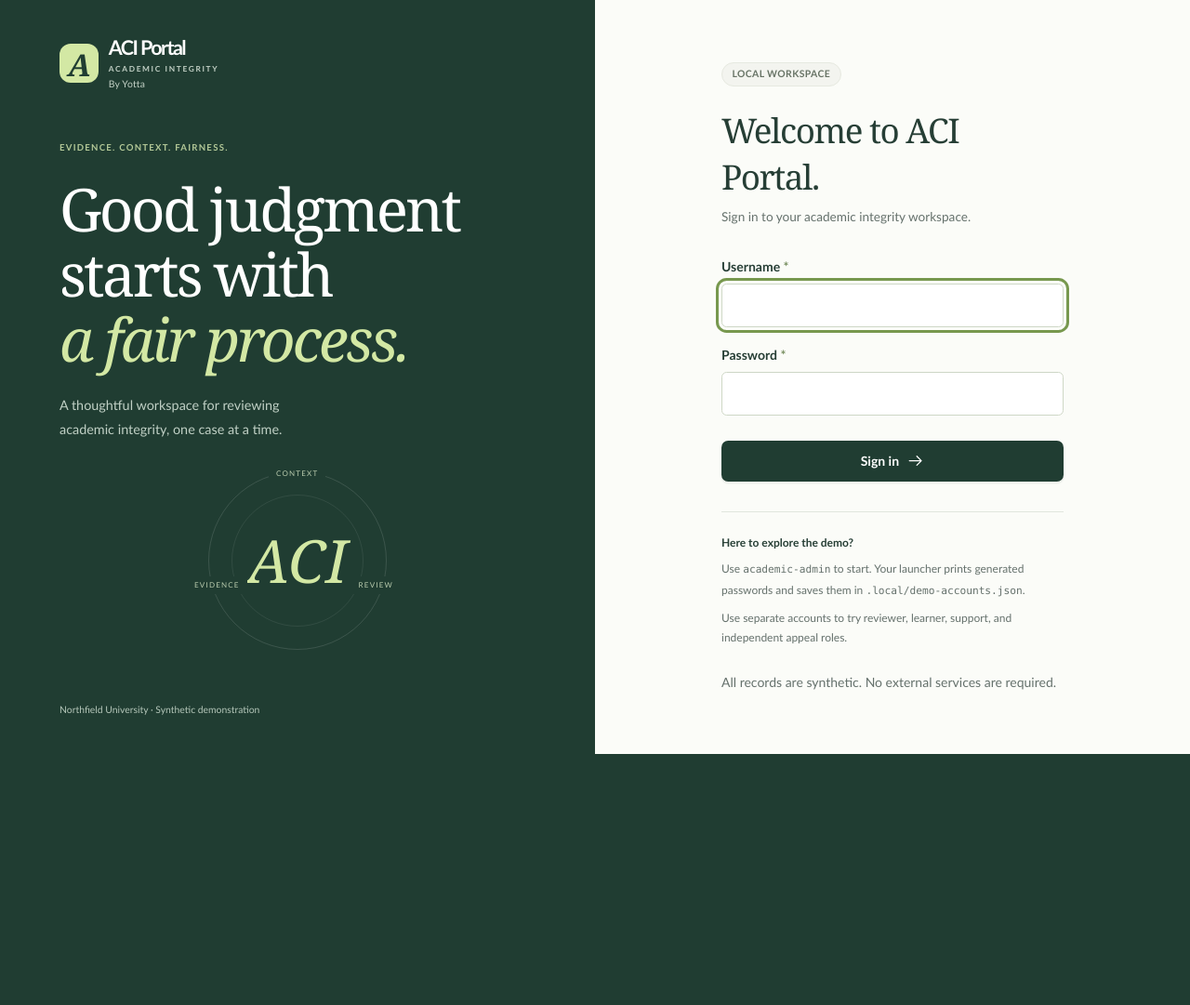
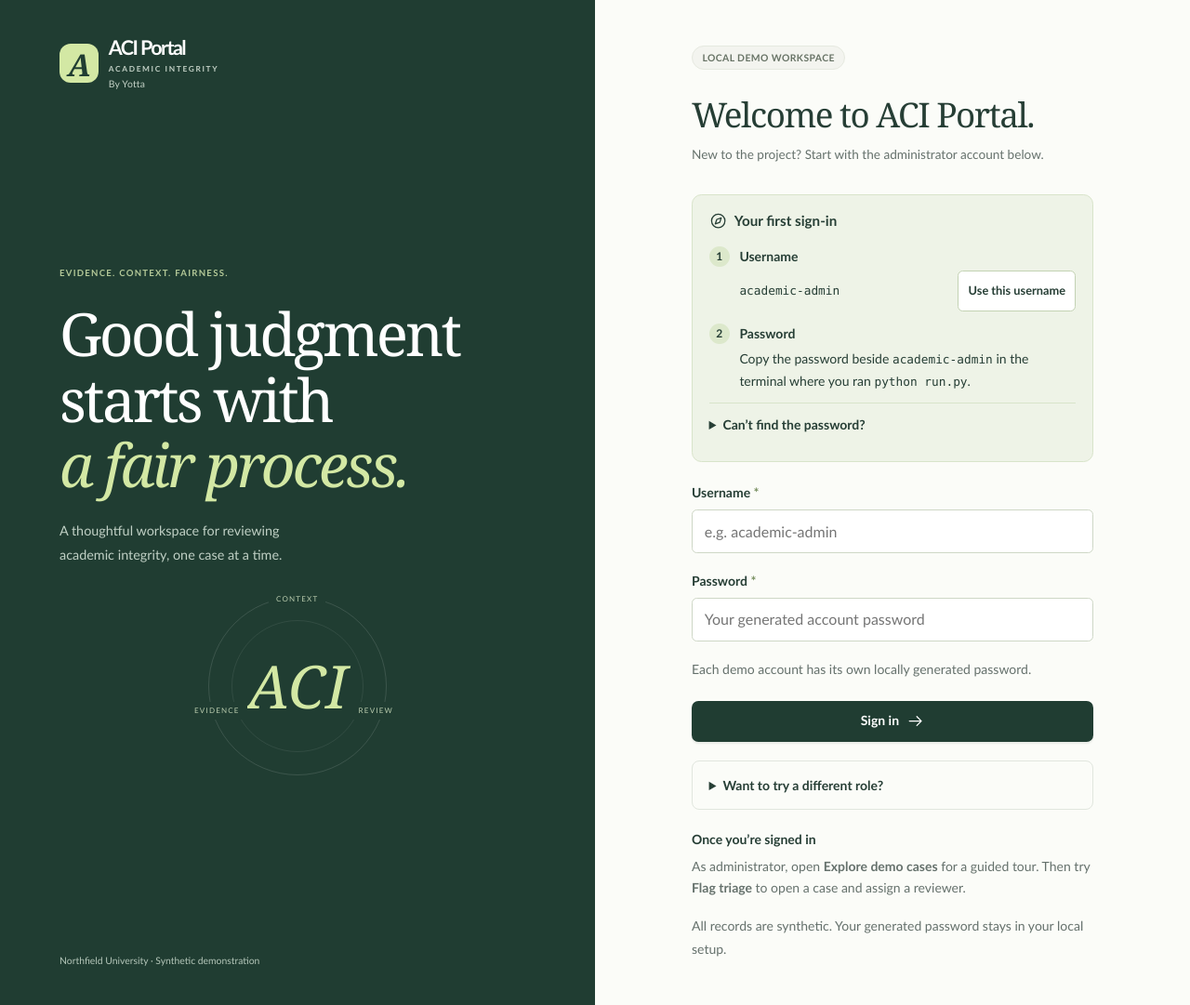
Before and after one commit to rahulsharma027/yottaflex-round-3-assignment, a Django app: page /login/ in a window 1280 px wide. Shown: the whole page at 93% size. Before the commit the page ends 811 px from the top, so only its background shows below. Run offline with Django 5.2, Linux system fonts and the light colour scheme.

Commit message:
feat: guide first-time reviewers through demo sign-in

```diff
--- a/config/urls.py
+++ b/config/urls.py
@@ -1,9 +1,11 @@
 from django.contrib.auth import views as auth_views
 from django.urls import path
 from integrity import views
+from integrity.forms import PortalLoginForm
 
 urlpatterns = [
-    path("login/", auth_views.LoginView.as_view(template_name="registration/login.html"), name="login"),
+    path("login/", auth_views.LoginView.as_view(template_name="registration/login.html", authentication_form=PortalLoginForm,
+          redirect_authenticated_user=True), name="login"),
     path("logout/", auth_views.LogoutView.as_view(), name="logout"),
     path("", views.case_list, name="cases"),
     path("cases/<str:pk>/", views.case_detail, name="case-detail"),
--- a/integrity/forms.py
+++ b/integrity/forms.py
@@ -1,5 +1,14 @@
 from django import forms
+from django.contrib.auth.forms import AuthenticationForm
 from .models import Assessment, EvidenceItem, Learner, Reviewer, Decision
+
+class PortalLoginForm(AuthenticationForm):
+    """Keep the first-run instructions visible before visitors focus a field."""
+    def __init__(self, *args, **kwargs):
+        super().__init__(*args, **kwargs)
+        self.fields["username"].widget.attrs.pop("autofocus", None)
+        self.fields["username"].widget.attrs["placeholder"] = "e.g. academic-admin"
+        self.fields["password"].widget.attrs["placeholder"] = "Your generated account password"
 
 class NamedChoice(forms.ModelChoiceField):
     def label_from_instance(self, obj):
--- a/static/app.css
+++ b/static/app.css
@@ -1533,7 +1533,7 @@ pre {
   background: #fbfcf8;
 }
 .login-form {
-  max-width: 23rem;
+  max-width: 27rem;
   width: 100%;
 }
 .login-form h2 {
@@ -1548,20 +1548,159 @@ pre {
 .login-form .button {
   margin-top: 0.5rem;
 }
-.login-help {
-  border-top: 1px solid var(--line);
-  margin: 2rem 0 1.5rem;
-  padding-top: 1.5rem;
+.sign-in-guide {
+  padding: 1.1rem;
+  margin-bottom: 1.4rem;
+  border: 1px solid #d8e4ca;
+  border-radius: 0.65rem;
+  background: #eef3e7;
+  font-size: 0.875rem;
+}
+.sign-in-guide-heading {
+  display: flex;
+  align-items: center;
+  gap: 0.5rem;
+}
+.sign-in-guide-heading h3 {
+  margin: 0;
+  font-size: 0.95rem;
+}
+.sign-in-steps {
+  counter-reset: sign-in-step;
+  list-style: none;
+  padding: 0;
+  margin: 1rem 0 0;
+}
+.sign-in-steps li {
+  counter-increment: sign-in-step;
+  display: grid;
+  grid-template-columns: 1.4rem minmax(0, 1fr);
+  gap: 0.65rem;
+  margin-bottom: 0.8rem;
+}
+.sign-in-steps li::before {
+  content: counter(sign-in-step);
+  display: grid;
+  place-items: center;
+  width: 1.4rem;
+  height: 1.4rem;
+  border-radius: 50%;
+  background: #dce8cb;
   font-size: 0.75rem;
-}
-.login-help p {
-  color: var(--muted);
-  line-height: 1.8;
-  margin: 0.5rem 0;
-}
-.login-help code {
-  font-size: 0.7rem;
+  font-weight: 700;
+}
+.sign-in-steps p {
+  margin: 0.3rem 0 0;
+  line-height: 1.65;
+}
+.demo-username-row {
+  display: flex;
+  flex-wrap: wrap;
+  align-items: center;
+  justify-content: space-between;
+  gap: 0.4rem;
+  margin-top: 0.3rem;
+}
+.sign-in-guide code,
+.demo-role-guide code {
+  font-size: 0.8rem;
   overflow-wrap: anywhere;
+}
+.demo-username-button {
+  min-height: 44px;
+  padding: 0.45rem 0.65rem;
+  border: 1px solid #c3d2b3;
+  border-radius: 0.35rem;
+  background: #fff;
+  color: var(--ink);
+  font-size: 0.8rem;
+  font-weight: 700;
+}
+.demo-username-button:hover {
+  background: #e1ebd5;
+}
+.demo-username-button[hidden] {
+  display: none;
+}
+.credential-help {
+  border-top: 1px solid #d8e4ca;
+}
+.credential-help summary {
+  padding: 0.7rem 0 0.3rem;
+  font-size: 0.875rem;
+}
+.credential-help-body {
+  padding-top: 0.6rem;
+}
+.credential-help-body p,
+.demo-role-guide-body > p {
+  font-size: 0.875rem;
+  line-height: 1.7;
+}
+.credential-help-body p:last-child {
+  margin-bottom: 0;
+}
+.credential-help-body pre {
+  padding: 0.75rem;
+  background: #fff;
+  white-space: pre-wrap;
+  overflow-wrap: anywhere;
+}
+.account-selection-hint {
+  font-size: 0.875rem;
+  color: var(--muted);
+  line-height: 1.6;
+}
+.demo-role-guide {
+  margin-top: 1.3rem;
+  border: 1px solid var(--line);
+  border-radius: 0.5rem;
+}
+.demo-role-guide summary {
+  font-size: 0.875rem;
+}
+.demo-role-guide-body {
+  padding: 0.5rem 1rem 1rem;
+}
+.demo-account {
+  padding: 1rem 0;
+  border-bottom: 1px solid var(--line);
+}
+.demo-account h3 {
+  margin-bottom: 0.3rem;
+  font-size: 0.875rem;
+}
+.demo-account p {
+  margin: 0.4rem 0 0.6rem;
+  color: var(--muted);
+  font-size: 0.875rem;
+}
+.extra-reviewers {
+  margin: 1rem 0 0;
+}
+.login-next-steps {
+  margin: 1.3rem 0 1rem;
+  font-size: 0.875rem;
+}
+.login-next-steps p {
+  margin: 0.4rem 0 0;
+  color: var(--muted);
+  line-height: 1.7;
+}
+/* Keep the sign-in guide close to the top on smaller screens. */
+.login-art {
+  min-height: auto;
+  padding: 1.5rem;
+}
+.login-statement {
+  padding: 1.3rem 0 0.5rem;
+}
+.login-statement h1,
+.login-statement > .eyebrow {
+  display: none;
+}
+.login-statement > p {
+  margin-bottom: 0.6rem;
 }
 .error-anon {
   margin: 5rem auto;
@@ -1715,6 +1854,13 @@ pre {
   .login-art {
     padding: 2.5rem 3rem;
     min-height: 100vh;
+  }
+  .login-statement {
+    padding: 3rem 0 1.5rem;
+  }
+  .login-statement h1,
+  .login-statement > .eyebrow {
+    display: block;
   }
   .login-panel {
     padding: 3rem;
--- a/static/app.js
+++ b/static/app.js
@@ -17,7 +17,7 @@ document.querySelectorAll('form[method="post"]').forEach((form) => {
     if (button) {
       button.disabled = true;
       button.dataset.originalText = button.textContent;
-      button.textContent = "Saving…";
+      button.textContent = form.dataset.pendingText || "Saving…";
       button.setAttribute("aria-busy", "true");
     }
   });
@@ -29,6 +29,24 @@ window.addEventListener("pageshow", () => {
     button.removeAttribute("aria-busy");
   });
 });
+// Username shortcuts still require the matching password and Django authentication.
+const usernameInput = document.getElementById("id_username");
+const passwordInput = document.getElementById("id_password");
+const accountStatus = document.getElementById("demo-account-status");
+if (usernameInput && passwordInput && accountStatus) {
+  document.querySelectorAll("[data-demo-username]").forEach((button) => {
+    button.hidden = false;
+    button.addEventListener("click", () => {
+      const username = button.dataset.demoUsername;
+      if (usernameInput.value !== username) passwordInput.value = "";
+      usernameInput.value = username;
+      usernameInput.dispatchEvent(new Event("input", { bubbles: true }));
+      accountStatus.textContent = `Username filled: ${username}. Enter this account’s generated password to sign in.`;
+      passwordInput.focus();
+    });
+  });
+}
+
 const errors = document.querySelector(".errorlist");
 if (errors) {
   const detail = errors.closest("details");
--- /dev/null
+++ b/templates/registration/demo_account.html
@@ -0,0 +1,8 @@
+<article class="demo-account">
+  <div>
+    <h3>{{ role_name }}</h3>
+    <code>{{ username }}</code>
+    <p>{{ description }}</p>
+  </div>
+  <button type="button" class="demo-username-button" data-demo-username="{{ username }}" aria-label="Use {{ username }} username" hidden>Use account</button>
+</article>
--- a/templates/registration/login.html
+++ b/templates/registration/login.html
@@ -1 +1,64 @@
-{% extends 'base.html' %}{% block auth_content %}<div class="login-art">{% include 'integrity/brand.html' with destination='login' %}<div class="login-statement"><span class="eyebrow">EVIDENCE. CONTEXT. FAIRNESS.</span><h1>Good judgment<br>starts with<br><em>a fair process.</em></h1><p>A thoughtful workspace for reviewing academic integrity, one case at a time.</p><div class="orbit" aria-hidden="true"><span>CONTEXT</span><span>EVIDENCE</span><span>REVIEW</span><b>ACI</b></div></div><small>Northfield University · Synthetic demonstration</small></div><div class="login-panel"><div class="login-form"><span class="pill neutral">LOCAL WORKSPACE</span><h2>Welcome to ACI Portal.</h2><p class="muted">Sign in to your academic integrity workspace.</p><form method="post">{% csrf_token %}{% include 'integrity/fields.html' %}{% if next %}<input type="hidden" name="next" value="{{ next }}">{% endif %}<button class="button primary full" type="submit">Sign in {% include 'integrity/icon.html' with name='arrow' %}</button></form><div class="login-help"><strong>Here to explore the demo?</strong><p>Use <code>academic-admin</code> to start. Your launcher prints generated passwords and saves them in <code>.local/demo-accounts.json</code>.</p><p>Use separate accounts to try reviewer, learner, support, and independent appeal roles.</p></div><span class="fine-print">All records are synthetic. No external services are required.</span></div></div>{% endblock %}
+{% extends 'base.html' %}
+{% block auth_content %}
+<div class="login-art">
+  {% include 'integrity/brand.html' with destination='login' %}
+  <div class="login-statement">
+    <span class="eyebrow">EVIDENCE. CONTEXT. FAIRNESS.</span>
+    <h1>Good judgment<br>starts with<br><em>a fair process.</em></h1>
+    <p>A thoughtful workspace for reviewing academic integrity, one case at a time.</p>
+    <div class="orbit" aria-hidden="true"><span>CONTEXT</span><span>EVIDENCE</span><span>REVIEW</span><b>ACI</b></div>
+  </div>
+  <small>Northfield University · Synthetic demonstration</small>
+</div>
+<div class="login-panel">
+  <div class="login-form">
+    <span class="pill neutral">LOCAL DEMO WORKSPACE</span>
+    <h2>Welcome to ACI Portal.</h2>
+    <p class="muted">New to the project? Start with the administrator account below.</p>
+    <section class="sign-in-guide" aria-labelledby="sign-in-guide-title">
+      <div class="sign-in-guide-heading">
+        {% include 'integrity/icon.html' with name='compass' %}
+        <h3 id="sign-in-guide-title">Your first sign-in</h3>
+      </div>
+      <ol class="sign-in-steps">
+        <li><div><strong>Username</strong><div class="demo-username-row"><code>academic-admin</code><button type="button" class="demo-username-button" data-demo-username="academic-admin" hidden>Use this username</button></div></div></li>
+        <li><div><strong>Password</strong><p>Copy the password beside <code>academic-admin</code> in the terminal where you ran <code>python run.py</code>.</p></div></li>
+      </ol>
+      <details class="credential-help">
+        <summary>Can’t find the password?</summary>
+        <div class="credential-help-body">
+          <p>Open <code>.local/demo-accounts.json</code> in the project folder. Find the <code>"academic-admin"</code> key and copy its value into the Password field.</p>
+          <p>You can also print your login details again with:</p>
+          <pre><code>python run.py --setup-only</code></pre>
+          <p>This preserves your existing data and passwords. If you chose a custom workspace directory, look for <code>demo-accounts.json</code> there.</p>
+        </div>
+      </details>
+    </section>
+    <form method="post" data-pending-text="Signing in…">
+      {% csrf_token %}
+      {% include 'integrity/fields.html' %}
+      {% if next %}<input type="hidden" name="next" value="{{ next }}">{% endif %}
+      <p id="demo-account-status" class="account-selection-hint" role="status">Each demo account has its own locally generated password.</p>
+      <button class="button primary full" type="submit">Sign in {% include 'integrity/icon.html' with name='arrow' %}</button>
+    </form>
+    <details class="demo-role-guide">
+      <summary>Want to try a different role?</summary>
+      <div class="demo-role-guide-body">
+        <p>Select a username, then use that account’s password from the terminal or credentials file.</p>
+        {% include 'registration/demo_account.html' with role_name='Original reviewer' username='reviewer' description='Review evidence and record decisions on cases assigned to Dr. Mira Sen.' %}
+        {% include 'registration/demo_account.html' with role_name='Independent appeal reviewer' username='appeal-reviewer' description='Give an assigned appeal an independent second look as Dr. Leena Rao.' %}
+        {% include 'registration/demo_account.html' with role_name='Learner' username='learner' description='View your own submissions, respond to a case, add evidence and submit an appeal.' %}
+        {% include 'registration/demo_account.html' with role_name='Support staff' username='support' description='Organize evidence and record learner notices.' %}
+        {% include 'registration/demo_account.html' with role_name='Platform administrator' username='platform-admin' description='Explore administrator controls and dataset validation.' %}
+        {% include 'registration/demo_account.html' with role_name='Second original reviewer' username='second-reviewer' description='Join reviews involving multiple reviewers as Prof. James Okafor.' %}
+        <p class="extra-reviewers">Additional reviewer accounts: <code>reviewer-theo</code>, <code>reviewer-anika</code> and <code>reviewer-evan</code>.</p>
+      </div>
+    </details>
+    <div class="login-next-steps">
+      <strong>Once you’re signed in</strong>
+      <p>As administrator, open <strong>Explore demo cases</strong> for a guided tour. Then try <strong>Flag triage</strong> to open a case and assign a reviewer.</p>
+    </div>
+    <span class="fine-print">All records are synthetic. Your generated password stays in your local setup.</span>
+  </div>
+</div>
+{% endblock %}
```
Also changed, not shown: docs/DEVELOPMENT.md (+7 -1 lines), docs/VERIFICATION.md (+6 -0 lines), docs/WALKTHROUGH.md (+2 -0 lines), docs/ai/PROMPT_HISTORY.md (+8 -0 lines), CHANGELOG.md, README.md, 2 other files.
